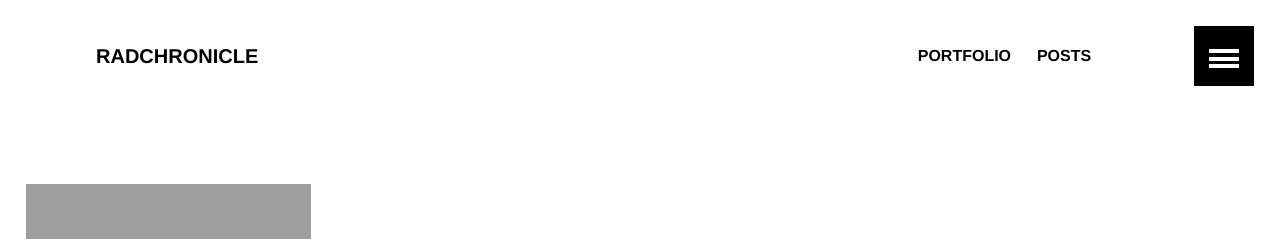
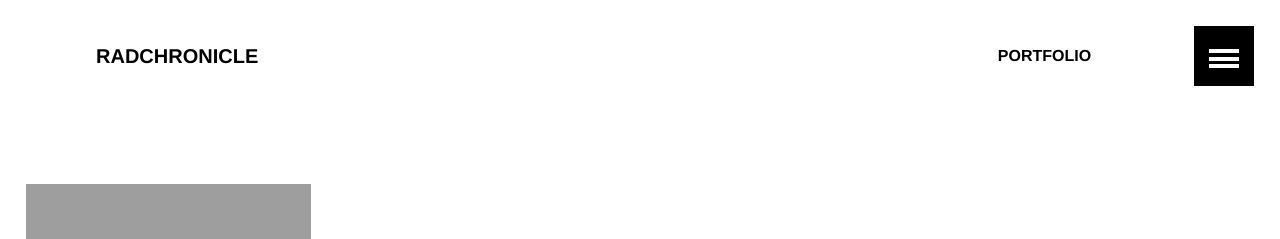
Before and after one commit to eurochild/eurochild.github.io, a Jekyll site: the page built from index.md, in a window 1280 px wide. Shown: the top 239 px of the page. Built offline with Jekyll 4.4.1, drawn with Linux system fonts in a browser that asks for light colours.

Commit message:
Update navigation.yml

```diff
--- a/_data/navigation.yml
+++ b/_data/navigation.yml
@@ -4,6 +4,3 @@
   url: http://google.ro
   excerpt: "Things I’ve designed, illustrated, developed, coded, and whatever."
   image:
-
-- title: Posts
-  url: /archive.html
```
